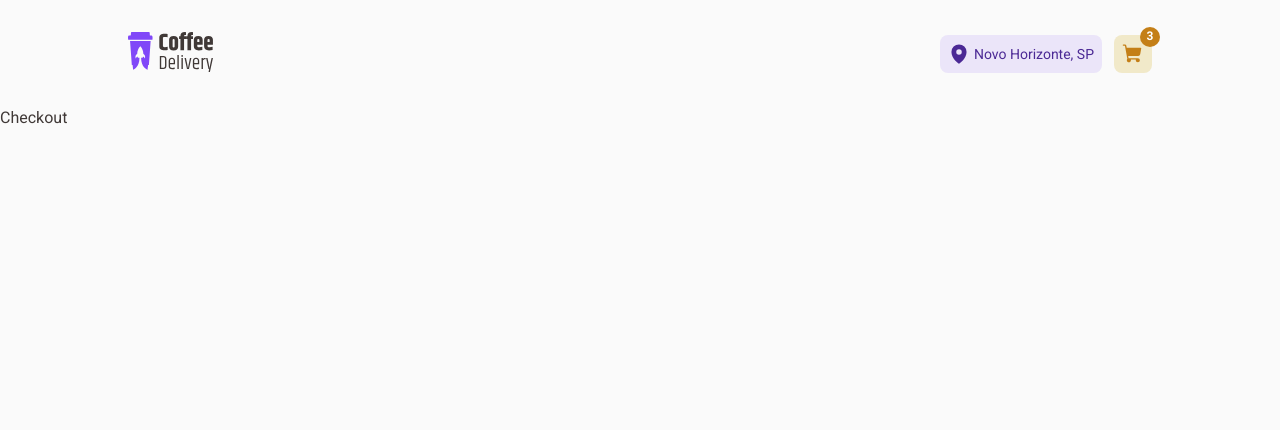
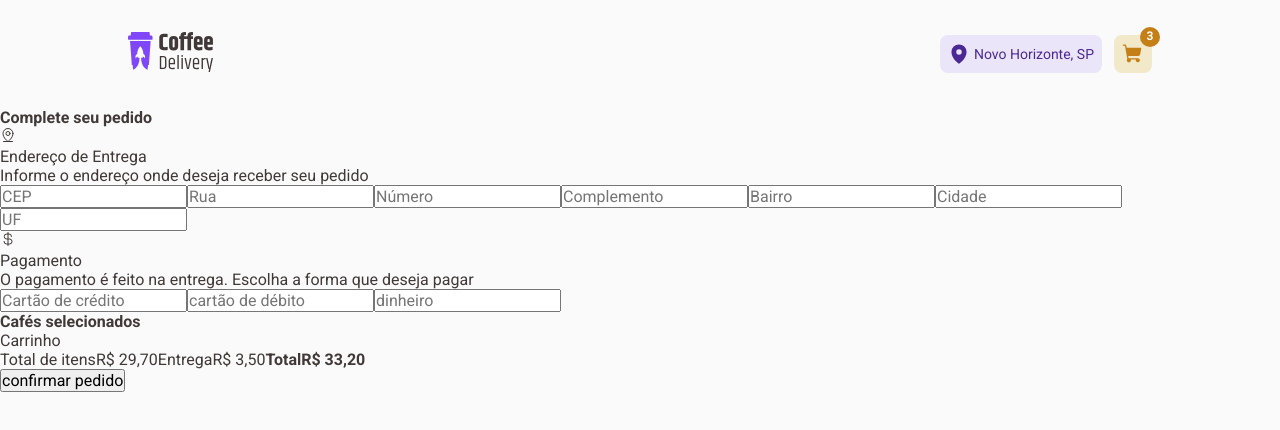
Before and after one commit to RafaelManfrim/Desafio02-Coffee-Delivery, a React (Vite) app: page /checkout in a window 1280 px wide. Shown: the top 430 px of the page. Built offline with nearby package versions, Linux system fonts and the light colour scheme.

Commit message:
Estrutura html página Checkout e página Success

```diff
--- a/src/pages/Checkout/index.tsx
+++ b/src/pages/Checkout/index.tsx
@@ -1,5 +1,62 @@
+import { CurrencyDollar, MapPinLine } from 'phosphor-react'
+
 import styles from './styles.module.scss'
 
 export function Checkout() {
-  return <div>Checkout</div>
+  return (
+    <div>
+      <div>
+        <h4>Complete seu pedido</h4>
+        <div>
+          <div>
+            <MapPinLine />
+            <div>
+              <span>Endereço de Entrega</span>
+              <p>Informe o endereço onde deseja receber seu pedido</p>
+            </div>
+          </div>
+          <div>
+            <input type="text" placeholder="CEP" />
+            <input type="text" placeholder="Rua" />
+            <input type="text" placeholder="Número" />
+            <input type="text" placeholder="Complemento" />
+            <input type="text" placeholder="Bairro" />
+            <input type="text" placeholder="Cidade" />
+            <input type="text" placeholder="UF" />
+          </div>
+        </div>
+        <div>
+          <div>
+            <CurrencyDollar />
+            <div>
+              <span>Pagamento</span>
+              <p>
+                O pagamento é feito na entrega. Escolha a forma que deseja pagar
+              </p>
+            </div>
+          </div>
+          <div>
+            <input type="text" placeholder="Cartão de crédito" />
+            <input type="text" placeholder="cartão de débito" />
+            <input type="text" placeholder="dinheiro" />
+          </div>
+        </div>
+      </div>
+      <div>
+        <h4>Cafés selecionados</h4>
+        <div>
+          <div>Carrinho</div>
+          <div>
+            <span>Total de itens</span>
+            <span>R$ 29,70</span>
+            <span>Entrega</span>
+            <span>R$ 3,50</span>
+            <strong>Total</strong>
+            <strong>R$ 33,20</strong>
+          </div>
+          <button>confirmar pedido</button>
+        </div>
+      </div>
+    </div>
+  )
 }
--- a/src/pages/Success/index.tsx
+++ b/src/pages/Success/index.tsx
@@ -1,5 +1,53 @@
+import { CurrencyDollar, MapPin, Timer } from 'phosphor-react'
+
+import motoboyImg from '../../assets/motoboy.svg'
+
 import styles from './styles.module.scss'
 
 export function Success() {
-  return <div>Success</div>
+  return (
+    <div>
+      <div>
+        <h2>Uhu! Pedido confirmado</h2>
+        <p>Agora é só aguardar que logo o café chegará até você</p>
+        <div>
+          <div>
+            <div>
+              <MapPin weight="fill" />
+            </div>
+            <div>
+              <span>
+                Entrega em <strong>Rua João Daniel Martinelli, 102</strong>
+              </span>
+              <span>Farrapos - Porto Alegre, RS</span>
+            </div>
+          </div>
+          <div>
+            <div>
+              <Timer weight="fill" />
+            </div>
+            <div>
+              <span>Previsão de entrega</span>
+              <strong>20 min - 30 min</strong>
+            </div>
+          </div>
+          <div>
+            <div>
+              <CurrencyDollar />
+            </div>
+            <div>
+              <span>Pagamento na entrega</span>
+              <strong>Cartão de Crédito</strong>
+            </div>
+          </div>
+        </div>
+      </div>
+      <div>
+        <img
+          src={motoboyImg}
+          alt="Entregador em uma moto azul levando um pedido da Coffee Delivery"
+        />
+      </div>
+    </div>
+  )
 }
```
Also changed, not shown: src/assets/motoboy.svg (added).
